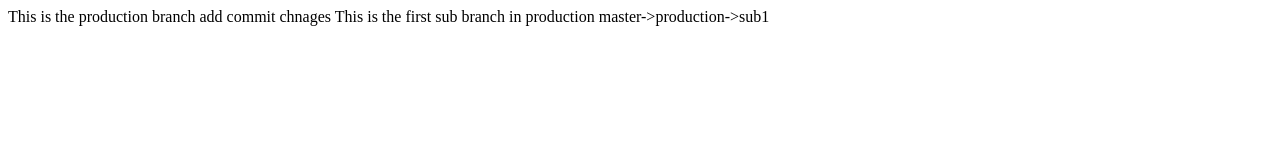
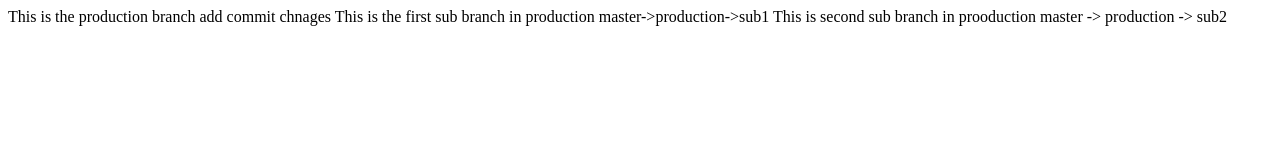
Before and after one commit to maanecode/newproj, a plain HTML site: page prod_html1.html in a window 1280 px wide. Drawn offline with Linux system fonts and the light colour scheme.

Commit message:
sub2 changes

```diff
--- a/prod_html1.html
+++ b/prod_html1.html
@@ -7,4 +7,7 @@ This is the production branch add commit chnages</head>
     This is the first sub branch in production    master->production->sub1
 
 
+    This is second sub branch in prooduction    master -> production -> sub2
+
+
 </html>
```
